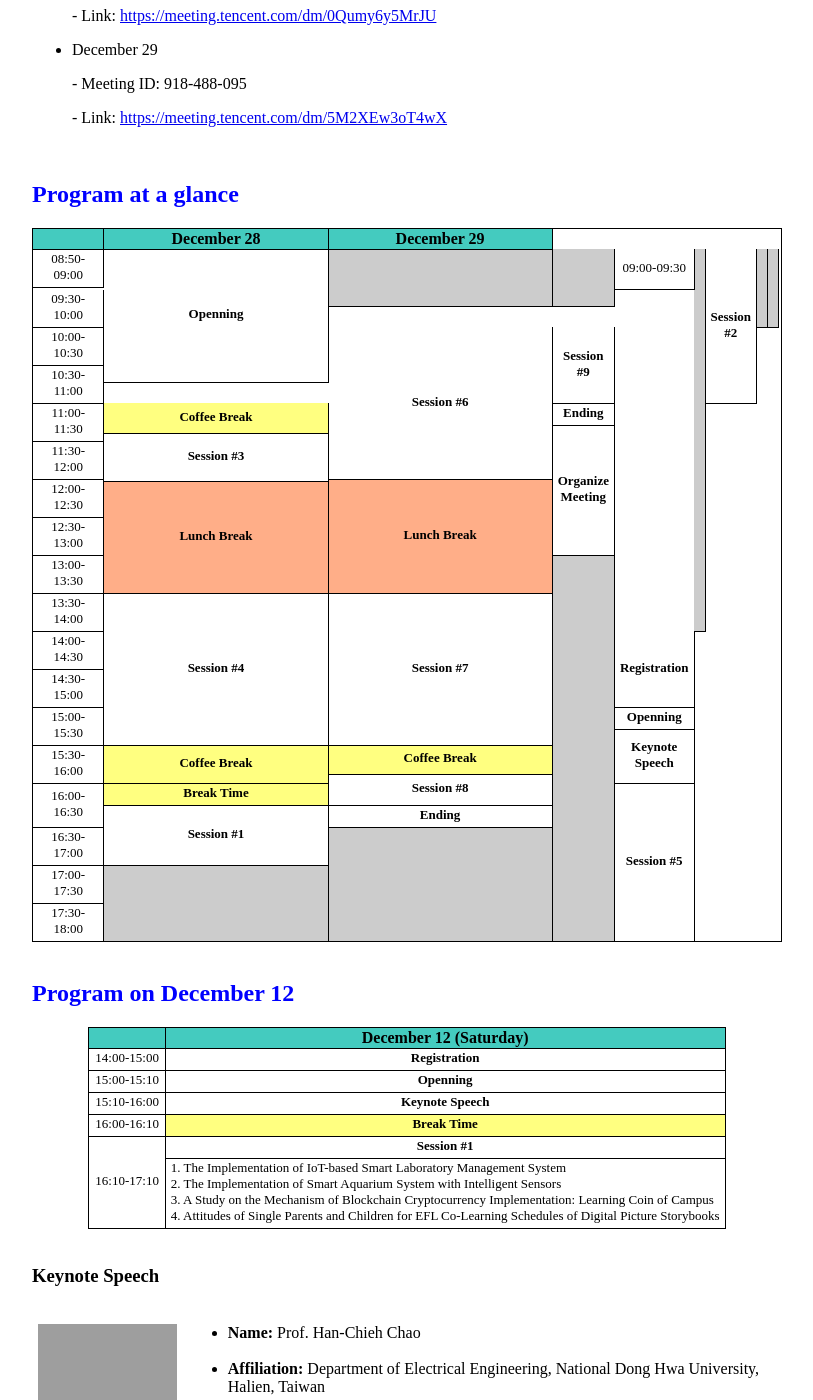
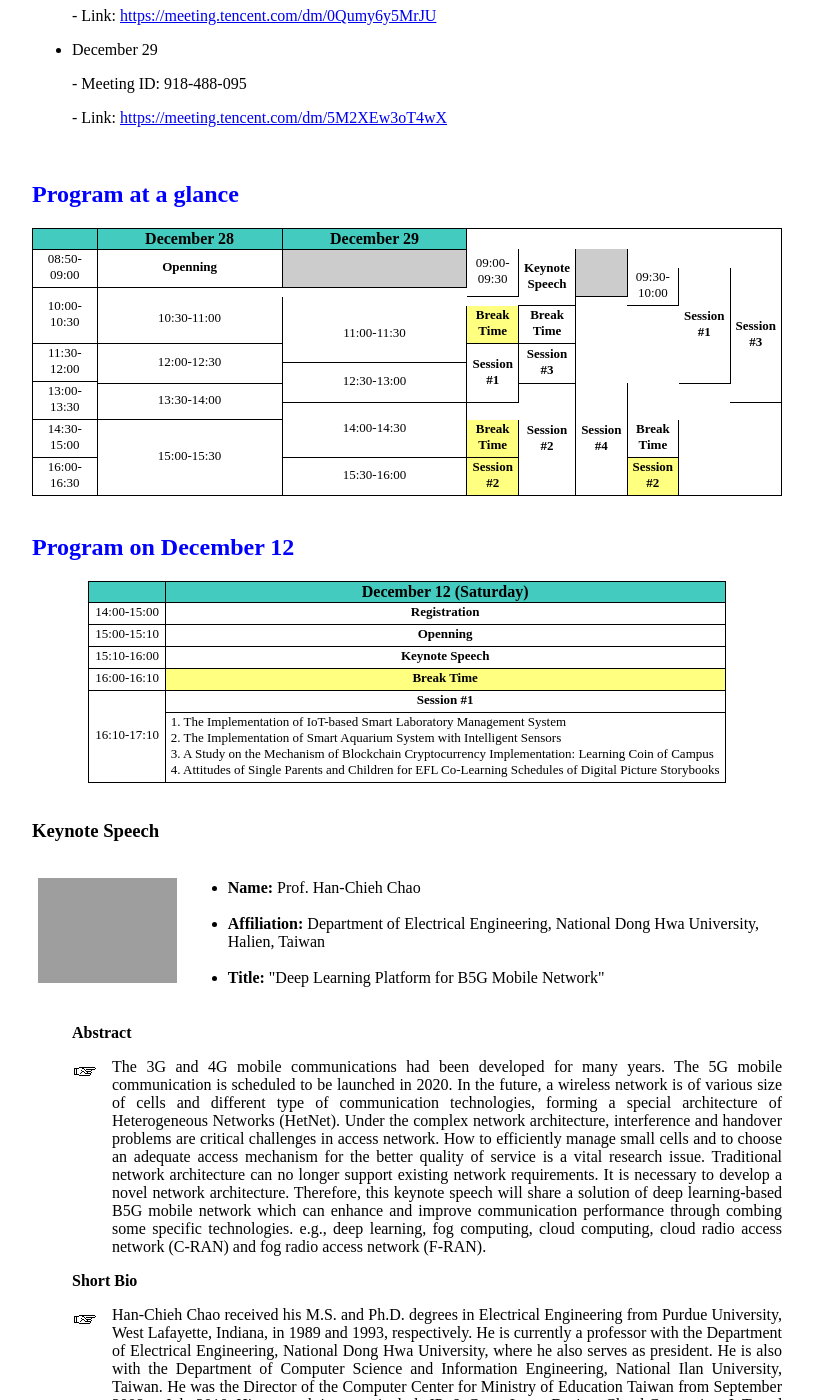
Before and after one commit to icea-conf/2021, a Jekyll site: the page built from program/index.html, in a window 1280 px wide and 1400 px high, scrolled down 598 px. Shown: the whole window, without its empty margins (233-1046 px from the left). Built offline with Jekyll 4.4.1, drawn with Linux system fonts in a browser that asks for light colours.

Commit message:
Update index.html

```diff
--- a/program/index.html
+++ b/program/index.html
@@ -38,59 +38,38 @@
                               <td class="tcontent4" rowspan="3">
                                    08:50-09:00
                               </td>
-                              <td class="tcontent4" rowspan="12">
+                              <td class="tcontent4" rowspan="3">
                                    <b>Openning</b>
                               </td>
-                              <td class="tcontent4" rowspan="6" style="background-color:#CCCCCC"></td>
-                              <td class="tcontent4" rowspan="6" style="background-color:#CCCCCC"></td>
+                              <td class="tcontent4" rowspan="3" style="background-color:#CCCCCC"></td>
                          </tr>
 
                          <tr>
                               <td class="tcontent4" rowspan="3">
                                    09:00-09:30
                               </td>
-                              <td class="tcontent4" rowspan="30" style="background-color:#CCCCCC"></td>
-                              <td class="tcontent4" rowspan="12">
-                                   <b>Session #2</b>
+                              <td class="tcontent4" rowspan="4">
+                                   <b>Keynote Speech</b>
                               </td>
-                              <td class="tcontent4" rowspan="6" style="background-color:#CCCCCC"></td>
-                              <td class="tcontent4" rowspan="6" style="background-color:#CCCCCC"></td>
-                         </tr>
-                         <tr>
-                              <td></td>
-                         </tr>
-                         <tr>
-                              <td></td>
+                              <td class="tcontent4" rowspan="3" style="background-color:#CCCCCC"></td>
                          </tr>
 
                          <tr>
                               <td class="tcontent4" rowspan="3">
                                    09:30-10:00
                               </td>
-                         </tr>
-                         <tr>
-                              <td></td>
-                         </tr>
-                         <tr>
-                              <td></td>
+                              <td class="tcontent4" rowspan="8">
+                                   <b>Session #1</b>
+                              </td>
+                               <td class="tcontent4" rowspan="9">
+                                   <b>Session #3</b>
+                              </td>
                          </tr>
 
                          <tr>
                               <td class="tcontent4" rowspan="3">
                                    10:00-10:30
                               </td>
-                              <td class="tcontent4" rowspan="12">
-                                   <b>Session #6</b>
-                              </td>
-                              <td class="tcontent4" rowspan="6">
-                                   <b>Session #9</b>
-                              </td>
-                         </tr>
-                         <tr>
-                              <td></td>
-                         </tr>
-                         <tr>
-                              <td></td>
                          </tr>
 
                          <tr>
@@ -98,32 +77,16 @@
                                    10:30-11:00
                               </td>
                          </tr>
-                         <tr>
-                              <td></td>
-                         </tr>
-                         <tr>
-                              <td></td>
-                         </tr>
 
                          <tr>
                               <td class="tcontent4" rowspan="3">
                                    11:00-11:30
                               </td>
-                              <td class="tcontent5" rowspan="2">
-                                   <b>Coffee Break</b>
+                              <td class="tcontent5" rowspan="1.5">
+                                   <b>Break Time</b>
                               </td>
-                              <td class="tcontent4">
-                                   <b>Ending</b>
-                              </td>
-                         </tr>
-                         <tr>
-                              <td class="tcontent4" rowspan="11">
-                                   <b>Organize Meeting</b>
-                              </td>
-                         </tr>
-                         <tr>
-                              <td class="tcontent4" rowspan="6">
-                                   <b>Session #3</b>
+                              <td class="tcontent4" rowspan="1.5">
+                                   <b>Break Time</b>
                               </td>
                          </tr>
 
@@ -131,29 +94,17 @@
                               <td class="tcontent4" rowspan="3">
                                    11:30-12:00
                               </td>
-                         </tr>
-                         <tr>
-                              <td></td>
-                         </tr>
-                         <tr>
-                              <td></td>
+                              <td class="tcontent4" rowspan="5.5">
+                                   <b>Session #1</b>
+                              </td>
+                              <td class="tcontent4" rowspan="4.5">
+                                   <b>Session #3</b>
+                              </td>
                          </tr>
 
                          <tr>
                               <td class="tcontent4" rowspan="3">
                                    12:00-12:30
-                              </td>
-                              <td class="tcontent6" rowspan="9">
-                                   <b>Lunch Break</b>
-                              </td>
-                         </tr>
-                         <tr>
-                              <td></td>
-                              <td></td>
-                         </tr>
-                         <tr>
-                              <td class="tcontent6" rowspan="8">
-                                   <b>Lunch Break</b>
                               </td>
                          </tr>
 
@@ -162,56 +113,29 @@
                                    12:30-13:00
                               </td>
                          </tr>
-                         <tr>
-                              <td></td>
-                         </tr>
-                         <tr>
-                              <td></td>
-                         </tr>
 
                          <tr>
                               <td class="tcontent4" rowspan="3">
                                    13:00-13:30
                               </td>
-                              <td class="tcontent4" rowspan="30" style="background-color:#CCCCCC"></td>
-                         </tr>
-                         <tr>
-                              <td></td>
-                         </tr>
-                         <tr>
-                              <td></td>
                          </tr>
 
                          <tr>
                               <td class="tcontent4" rowspan="3">
                                    13:30-14:00
                               </td>
-                              <td class="tcontent4" rowspan="12">
-                                   <b>Session #7</b>
+                              <td class="tcontent4" rowspan="9">
+                                   <b>Session #2</b>
                               </td>
-                         </tr>
-                         <tr>
-                              <td class="tcontent4" rowspan="12">
+                              <td class="tcontent4" rowspan="9">
                                    <b>Session #4</b>
                               </td>
-                         </tr>
-                         <tr>
-                              <td></td>
                          </tr>
 
                          <tr>
                               <td class="tcontent4" rowspan="3">
                                    14:00-14:30
                               </td>
-                              <td class="tcontent4" rowspan="6">
-                                   <b>Registration</b>
-                              </td>
-                         </tr>
-                         <tr>
-                              <td></td>
-                         </tr>
-                         <tr>
-                              <td></td>
                          </tr>
 
                          <tr>
@@ -219,106 +143,35 @@
                                    14:30-15:00
                               </td>
                          </tr>
-                         <tr>
-                              <td></td>
-                         </tr>
-                         <tr>
-                              <td></td>
-                         </tr>
 
                          <tr>
                               <td class="tcontent4" rowspan="3">
                                    15:00-15:30
                               </td>
-                              <td class="tcontent4">
-                                   <b>Openning</b>
+                              <td class="tcontent5" rowspan="1.5">
+                                   <b>Break Time</b>
                               </td>
-                         </tr>
-                         <tr>
-                              <td class="tcontent4" rowspan="5">
-                                   <b>Keynote Speech</b>
+                              <td class="tcontent4" rowspan="1.5">
+                                   <b>Break Time</b>
                               </td>
-                         </tr>
-                         <tr>
-                              <td></td>
                          </tr>
 
                          <tr>
                               <td class="tcontent4" rowspan="3">
                                    15:30-16:00
                               </td>
-                              <td class="tcontent5" rowspan="2">
-                                   <b>Coffee Break</b>
+                              <td class="tcontent5" rowspan="4.5">
+                                   <b>Session #2</b>
                               </td>
-                         </tr>
-                         <tr>
-                              <td class="tcontent5" rowspan="2">
-                                   <b>Coffee Break</b>
+                              <td class="tcontent5" rowspan="4.5">
+                                   <b>Session #2</b>
                               </td>
-                         </tr>
-                         <tr>
-                              <td class="tcontent4" rowspan="3">
-                                   <b>Session #8</b>
-                              <td>
                          </tr>
 
                          <tr>
                               <td class="tcontent4" rowspan="3">
                                    16:00-16:30
                               </td>
-                              <td class="tcontent5">
-                                   <b>Break Time</b>
-                              </td>
-                              <td class="tcontent4" rowspan="12">
-                                   <b>Session #5</b>
-                              </td>
-                         </tr>
-                         <tr>
-                              <td class="tcontent4" rowspan="6">
-                                   <b>Session #1</b>
-                              </td>
-                         </tr>
-                         <tr>
-                              <td class="tcontent4">
-                                   <b>Ending</b>
-                              </td>
-                         </tr>
-
-                         <tr>
-                              <td class="tcontent4" rowspan="3">
-                                   16:30-17:00
-                              </td>
-                              <td class="tcontent4" rowspan="9" style="background-color:#CCCCCC"></td>
-                         </tr>
-                         <tr>
-                              <td></td>
-                         </tr>
-                         <tr>
-                              <td></td>
-                         </tr>
-
-                         <tr>
-                              <td class="tcontent4" rowspan="3">
-                                   17:00-17:30
-                              </td>
-                         </tr>
-                         <tr>
-                              <td class="tcontent4" rowspan="5" style="background-color:#CCCCCC"></td>
-                         </tr>
-                         <tr>
-                              <td></td>
-                         </tr>
-
-                         <tr>
-                              <td class="tcontent4" rowspan="3">
-                                   17:30-18:00
-                              </td>
-                         </tr>
-                         <tr>
-                              <td></td>
-                         </tr>
-                         <tr>
-                              <td></td>
                          </tr>
                     </tbody>
                </table>
```
